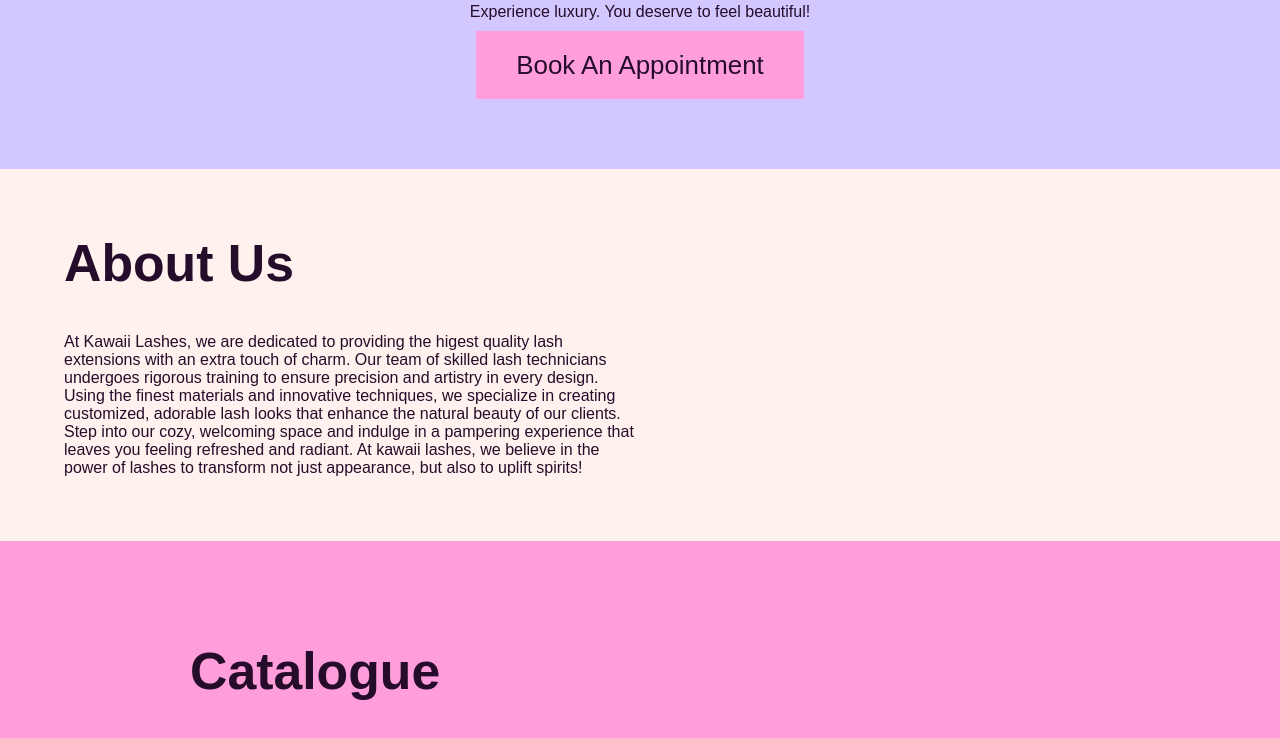
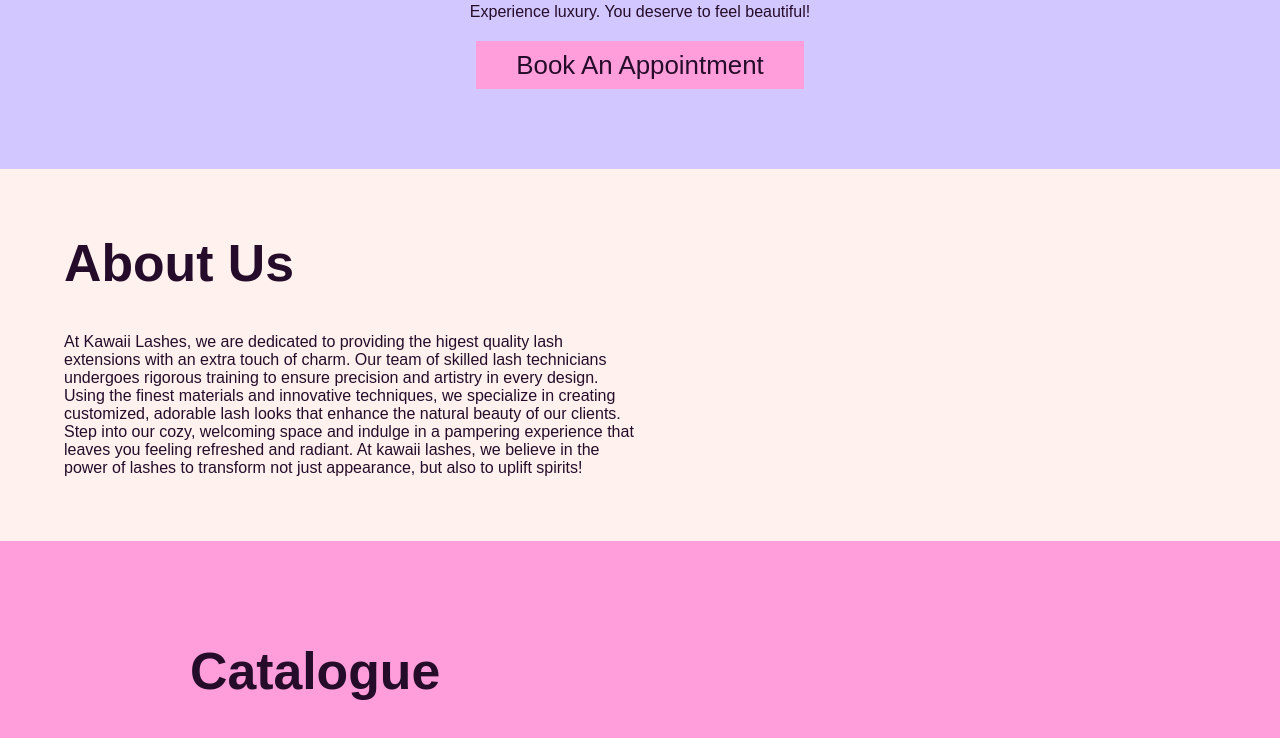
Before and after one commit to ONOWONI/kawaii, a plain HTML site: page index.html in a window 1280 px wide. Shown: the part 631-1369 px from the top of the page. Drawn offline with nearby package versions, Linux system fonts and the light colour scheme.

Commit message:
cta button redesigned

```diff
--- a/style/index.css
+++ b/style/index.css
@@ -51,28 +51,11 @@ nav > a {
     background-color: var(--light-purple);
 }
 
-/* #landing-page > div {
-    width: 100%;
-    height: 85vh;
-    background: url("../img/double-2-eye.jpg"), url("../img/double-1-eye.jpg");
-    background-size: cover;
-    background-size: 100vw;
-    background-position: right bottom, left top;
-    background-repeat: no-repeat, no-repeat;
-    display: flex;
-    flex-direction: column;
-    justify-content: flex-end;
-    align-items: flex-start;
-    padding: 3vw 5vw;
-    color: var(--white);
-} */
-
 #landing-page > div {
     width: 100%;
     height: 85vh;
     display: flex;
     flex-direction: column;
-    /* padding: 0 5vw; */
     justify-content: center;
     align-items: center;
 }
@@ -128,7 +111,7 @@ nav > a {
 }
 
 .Cta-btn {
-    padding: 20px 40px;
+    padding: 10px 40px;
     font-size: 1.618rem;
     width: fit-content;
     height: fit-content;
```
